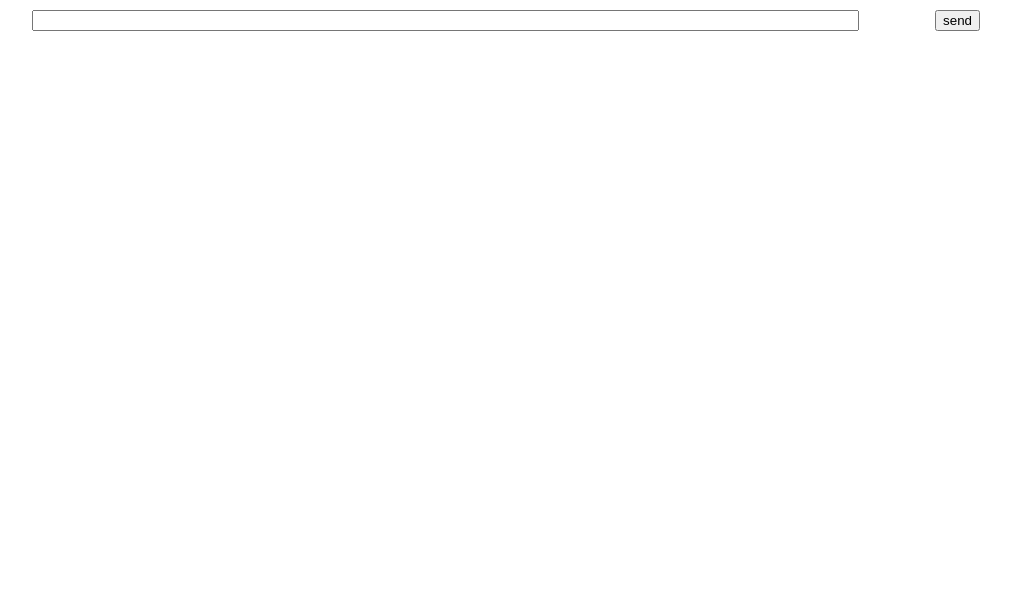
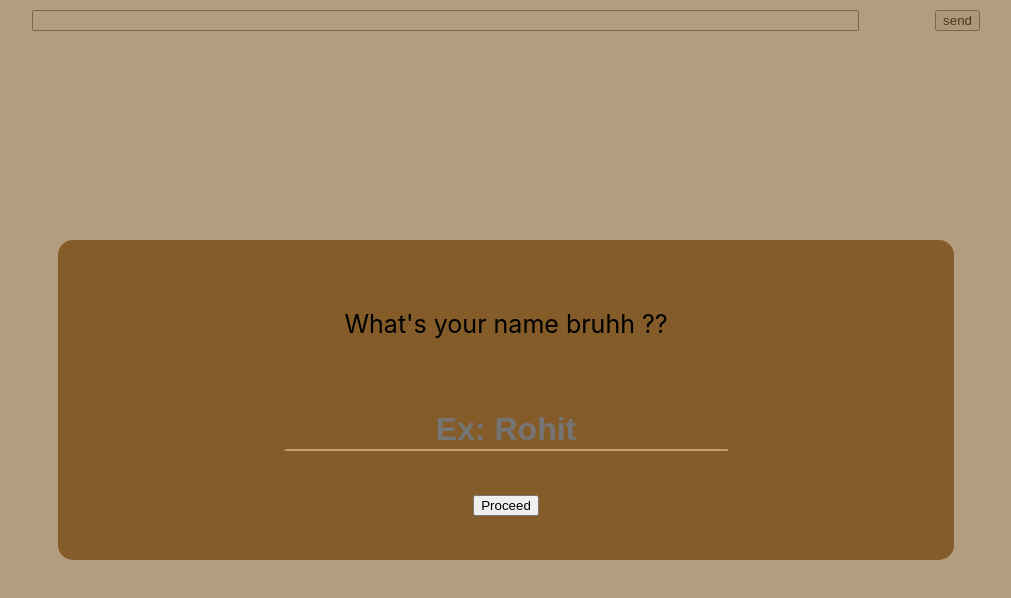
Before and after one commit to rohitanand11/Chat_Karo, a React (Create React App) app in the folder client-ui/: page / in a window 1280 px wide. Shown: the top 598 px of the page, without its empty margins (134-1145 px from the left). Built offline with nearby package versions, Linux system fonts and the light colour scheme.

Commit message:
Implemented a modal for taking the user's name.

```diff
--- a/client-ui/package.json
+++ b/client-ui/package.json
@@ -6,6 +6,7 @@
     "@testing-library/jest-dom": "^5.11.9",
     "@testing-library/react": "^11.2.3",
     "@testing-library/user-event": "^12.6.2",
+    "node-sass": "^4.14.1",
     "react": "^17.0.1",
     "react-dom": "^17.0.1",
     "react-scripts": "4.0.1",
--- a/client-ui/src/App.js
+++ b/client-ui/src/App.js
@@ -1,14 +1,18 @@
+//importing react modules
 import React, { useEffect, useState } from 'react';
+
+//importing local components
+import InitialModal from "./components/initialModal/InitialModal";
+
+//importing css and utility files
 import './App.css';
-
-import io from 'socket.io-client';
-
-const socket = io('http://localhost:3001');
+import { socket } from "./utility/chatLogic/chatLogic";
 
 function App() {
 
   const [chatInput, setChatInput] = useState("");
-  const [chatLogArray,setChatLogArray] = useState([]);
+  const [chatLogArray, setChatLogArray] = useState([]);
+  const [showModal, setShowModal] = useState(true);
 
   useEffect(() => {
     socket.on('message', (msg) => {
@@ -16,12 +20,12 @@ function App() {
     });
   }, []);
 
-  useEffect(()=>{
-    socket.on('new_chat_message',(msg)=>{
+  useEffect(() => {
+    socket.on('new_chat_message', (msg) => {
       console.log(msg);
-      setChatLogArray((chatArray)=>[...chatArray,msg]);
+      setChatLogArray((chatArray) => [...chatArray, msg]);
     });
-  },[]);
+  }, []);
 
   const handleChangeInput = (evt) => {
     // console.log(evt.target.value);
@@ -29,15 +33,18 @@ function App() {
   }
 
   const handleSend = () => {
-    if(chatInput.length>0){
-      socket.emit('chat_message',chatInput);
+    if (chatInput.length > 0) {
+      socket.emit('chat_message', chatInput);
       setChatInput("");
     }
+  }
 
+  const handleModal = (pStatus) => {
+    setShowModal(pStatus);
   }
 
   const renderChatLog = () => {
-    const renderChat = chatLogArray.map((chatObj,index)=>{
+    const renderChat = chatLogArray.map((chatObj, index) => {
       return (
         <div key={index}>
           <p>{chatObj}</p>
@@ -50,6 +57,11 @@ function App() {
 
   return (
     <div className="App">
+      {
+        (showModal===true)
+          ? <InitialModal handleModal={handleModal}/>
+          : null
+      }
       <div className="textInput">
         <input className="chatInput" value={chatInput} onChange={handleChangeInput} />
         <button onClick={handleSend}>send </button>
--- /dev/null
+++ b/client-ui/src/components/initialModal/InitialModal.js
@@ -0,0 +1,52 @@
+//importing react modules
+import React,{useState} from 'react';
+
+//importing local react components
+import Modal from "../../utility/reactUtils/modal/Modal";
+
+//importing scss and utility functions
+import Classes from './InitialModal.module.scss';
+import * as constants from "../../utility/constants/constants";
+
+const InitialModal = ({handleModal}) => {
+
+    const [userName,setUserName] = useState("");
+
+    const handleuserName = (evt) => {
+        setUserName(evt.target.value);
+    }
+
+    const handleProceed = () => {
+        const tempUserName = userName.trim();
+        console.log(userName,tempUserName,userName.length,tempUserName.length);
+        if(tempUserName.length > 0) {
+            constants.changeUserName(tempUserName)
+            handleModal(false);
+        } else {
+            alert("enter your Name,it is mandatory");
+        }
+    }
+
+    return (
+
+        <Modal>
+            <div className={Classes.main_content}>
+                <p className = {Classes.userLabel}> What's your name bruhh ??</p>
+                <input placeholder="Ex: Rohit"
+                    className = {Classes.userInput}
+                    value = {userName}
+                    onChange = {handleuserName}
+                    spellCheck = "false"
+                />
+                <button className = {Classes.proceedButton}
+                    onClick = {handleProceed}
+                >
+                    Proceed
+                </button>
+            </div>
+        </Modal>
+
+    );
+}
+
+export default InitialModal;
--- /dev/null
+++ b/client-ui/src/components/initialModal/InitialModal.module.scss
@@ -0,0 +1,27 @@
+.main_content{
+    width: 100%;
+    height: 100%;
+    border-color: black;
+    display: flex;
+    flex-direction: column;
+    justify-content: space-evenly;
+    align-items: center;
+
+    .userLabel{
+        font-size: 25px;
+    }
+
+    .userInput{
+        font-size: xx-large;
+        font-weight: 600;
+        text-align: center;
+        background-color: inherit;
+        text-decoration: none;
+        border-color: transparent;
+        border-bottom-color:rgb(194, 162, 103);
+    }
+
+    .userInput:focus {
+        outline:none;
+    }
+}
--- /dev/null
+++ b/client-ui/src/utility/chatLogic/chatLogic.js
@@ -0,0 +1,5 @@
+import io from 'socket.io-client';
+
+import * as constants from "../constants/constants";
+
+export const socket = io(constants.SERVER_ENDPOINT);
--- /dev/null
+++ b/client-ui/src/utility/constants/constants.js
@@ -0,0 +1,6 @@
+export const SERVER_ENDPOINT = "http://localhost:3001";
+export let USER_NAME = "";
+
+export const changeUserName = (pUserName) => {
+    USER_NAME = pUserName;
+}
--- /dev/null
+++ b/client-ui/src/utility/reactUtils/modal/Modal.js
@@ -0,0 +1,15 @@
+import React from 'react';
+import Classes from './Modal.module.scss';
+
+const Modal = ({children}) => {
+    return (
+        <div className = {Classes.modal}>
+            <div className={Classes.Modal_main}>
+                {children}
+            </div>
+        </div>
+
+    );
+}
+
+export default Modal;
--- /dev/null
+++ b/client-ui/src/utility/reactUtils/modal/Modal.module.scss
@@ -0,0 +1,18 @@
+.modal{
+    position: fixed;
+    top: 0;
+    left: 0;
+    width:100%;
+    height: 100%;
+    background: rgba(131, 92, 41, 0.6);
+
+    .Modal_main{
+        position: fixed;
+        top:30%;
+        left:15vw;
+        width: 70vw;
+        height: 40vh;
+        border-radius: 15px;
+        background-color: rgb(131, 92, 41);
+    }
+}
```
Also changed, not shown: 2 other files (tests, documents, lock files or other folders).
